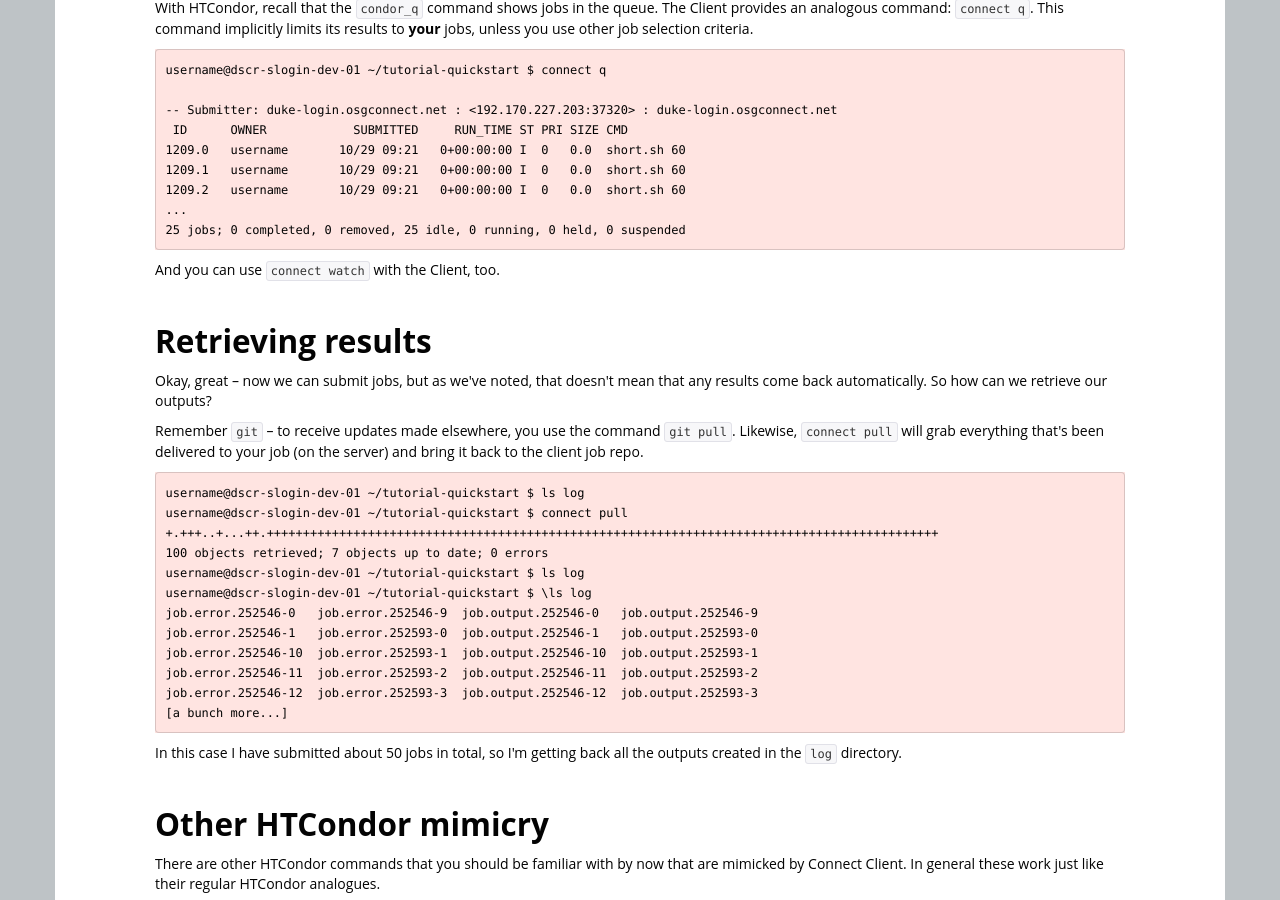
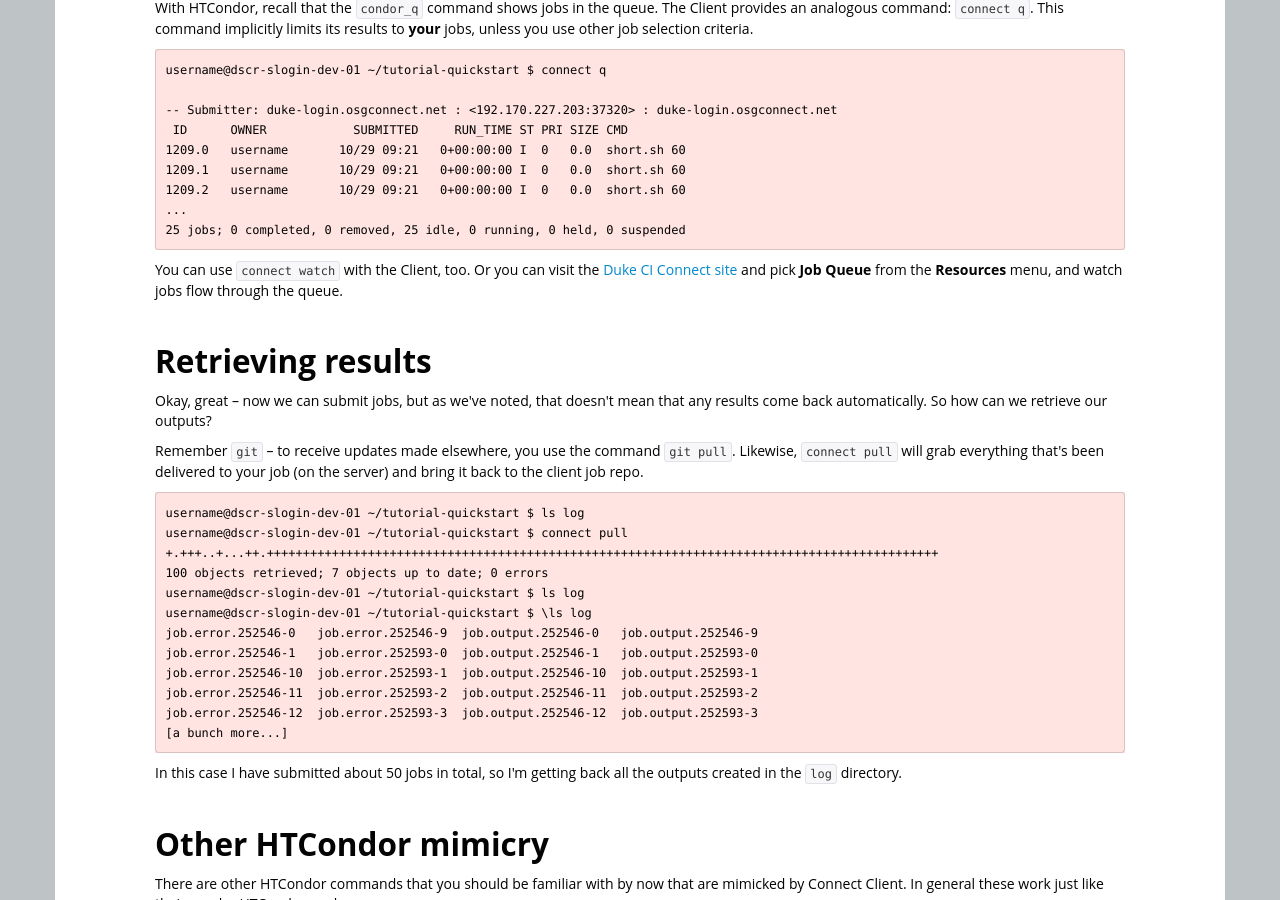
Before and after one commit to SWC-OSG-Workshop/2015-10-27-duke, a Jekyll site: the page built from novice/DHTC/08-client.md, in a window 1280 px wide and 900 px high, scrolled down 4047 px. Built offline with Jekyll 4.4.1, drawn with Linux system fonts in a browser that asks for light colours.

Commit message:
more udpate

```diff
--- a/novice/DHTC/08-client.md
+++ b/novice/DHTC/08-client.md
@@ -273,7 +273,10 @@ username@dscr-slogin-dev-01 ~/tutorial-quickstart $ connect q
 25 jobs; 0 completed, 0 removed, 25 idle, 0 running, 0 held, 0 suspended
 ~~~
 
-And you can use `connect watch` with the Client, too.
+You can use `connect watch` with the Client, too.  Or you can visit
+the [Duke CI Connect site](http://duke.ci-connect.net) and pick **Job
+Queue** from the **Resources** menu, and watch jobs flow through the
+queue.
 
 
 <h2>Retrieving results</h2>
```
